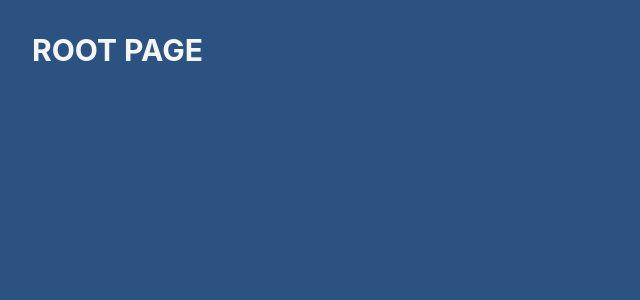
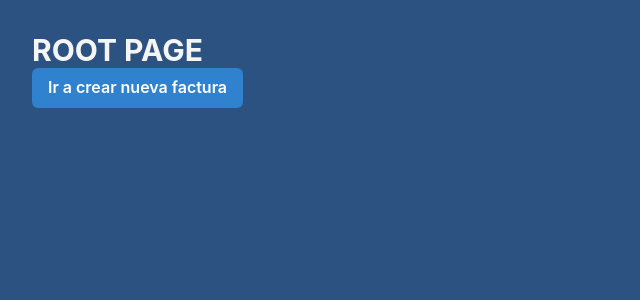
Before and after one commit to jhnemogap/emanuelimpresores-processes, a Next.js app: page / in a window 1280 px wide. Shown: the top 300 px of the page, without its empty margins (0-640 px from the left). Built offline with nearby package versions, Linux system fonts and the light colour scheme.

Commit message:
chore(release): 1.0.0 - basic generate pdf

```diff
--- a/package.json
+++ b/package.json
@@ -1,7 +1,7 @@
 {
   "name": "processes",
   "description": "internal process of emanuel impresores",
-  "version": "0.1.0",
+  "version": "1.0.0",
   "main": "index.js",
   "author": "Jorge Humberto Nemoga Pinzon",
   "license": "MIT",
--- a/src/pages/index.tsx
+++ b/src/pages/index.tsx
@@ -1,10 +1,20 @@
-import { Heading } from '@chakra-ui/react';
+import { useRouter } from 'next/router';
+import { Box, Button, Heading } from '@chakra-ui/react';
 
 function RootPage() {
+  const router = useRouter();
+
+  const handleGoToNewInvoice = () => router.push('/invoices/new');
+
   return (
-    <Heading as='h1' size='lg'>
-      ROOT PAGE
-    </Heading>
+    <Box as='main'>
+      <Heading as='h1' size='lg'>
+        ROOT PAGE
+      </Heading>
+      <Button variant='solid' colorScheme='blue' onClick={handleGoToNewInvoice}>
+        Ir a crear nueva factura
+      </Button>
+    </Box>
   );
 }
 
```
Also changed, not shown: 1 other file (tests, documents, lock files or other folders).
